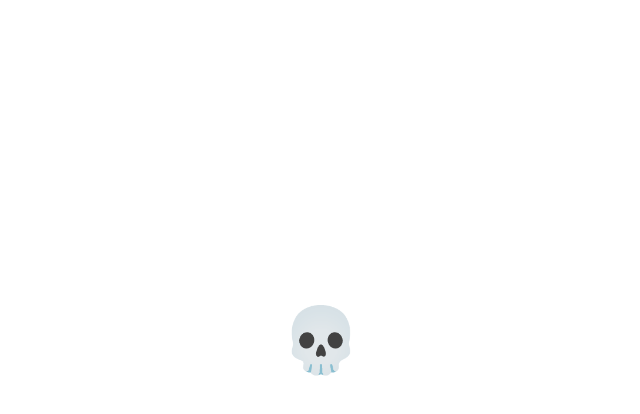
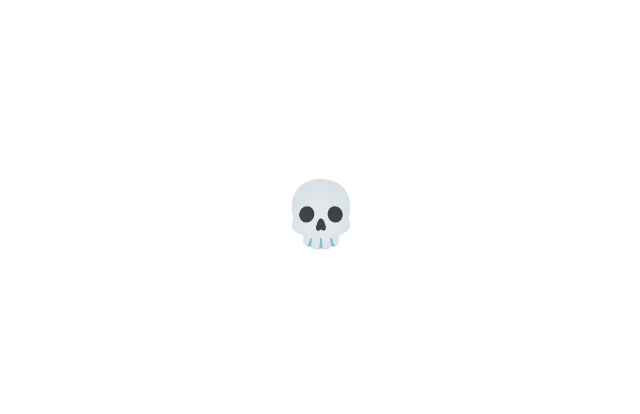
Before and after one commit to matevskim/website, a plain HTML site: page index.html in a window 1280 px wide. Shown: the part 188-602 px from the top of the page, without its empty margins (319-959 px from the left). Drawn offline with Linux system fonts and the light colour scheme.

Commit message:
Initial cleanup.

```diff
--- a/index.html
+++ b/index.html
@@ -27,19 +27,10 @@
             font-weight: normal;
             text-transform: none;
         }
-
-        svg {
-            width: 250px;
-            height: 250px;
-        }
     </style>
 </head>
 <body>
-    <!-- Customize Icon Color -->
-    <!-- https://www.flaticon.com/free-icon/fast-time_2972562?term=clock&page=1&position=27# -->
     <?xml version="1.0"?>
-    <svg xmlns="" id="coming_soon" enable-background="new 0 0 512 512" height="512px" viewBox="0 0 512 512" width="512px">
-    </svg>
     <h1>💀</h1>
 </body>
 </html>
```
